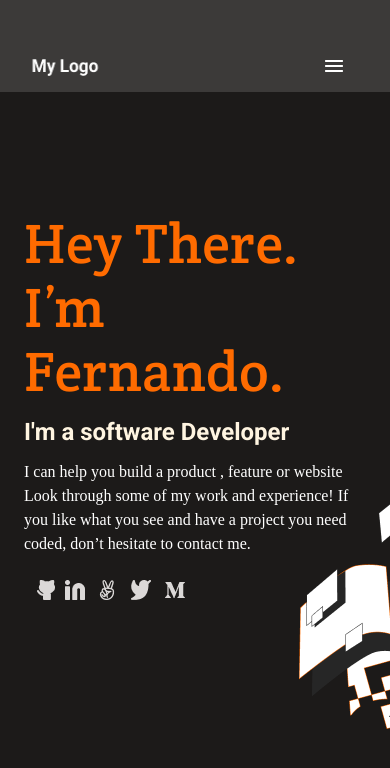
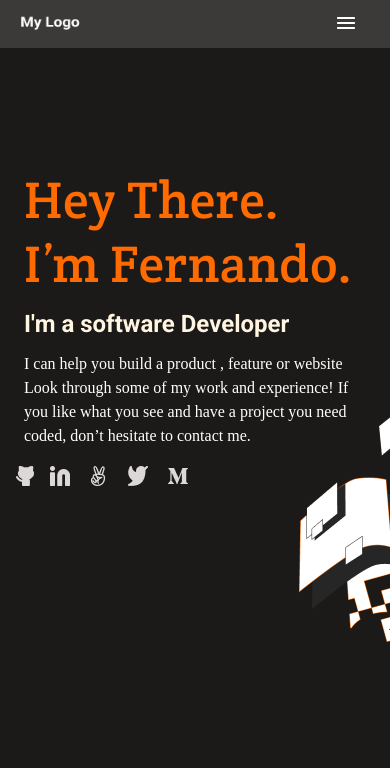
Before and after one commit to Fernando426/Portfolio-mobile-website, a website: page index.html in a window 390 px wide. Drawn offline with Linux system fonts and the light colour scheme.

Commit message:
fix size of nav-bar,fix image position problem

```diff
--- a/style.css
+++ b/style.css
@@ -1,10 +1,5 @@
 * {
   margin: 0;
-}
-
-html {
-  width: 100%;
-  height: 100%;
 }
 
 body {
@@ -16,21 +11,19 @@ body {
 header {
   background-color: #3c3a39;
   width: 100%;
-  height: 92px;
+  height: 48px;
   display: flex;
   justify-content: space-between;
-  align-items: end;
+  align-items: center;
 }
 
 .container-logo {
-  margin: 56px 20px 24px;
-  width: 70px;
-  height: 24px;
+  margin-left: 10px;
 }
 
 .logo {
-  width: 90px;
-  height: 44px;
+  width: 80px;
+  height: 34px;
 }
 
 .navbar {
@@ -62,25 +55,23 @@ a {
 }
 
 .mobile-navbar {
-  margin-bottom: 2px;
-  margin-right: 30px;
+  margin-right: 18px;
 }
 
 /* Content section */
 
 .headline-section {
+  padding-bottom: 200px;
   overflow: hidden;
-  width: 100%;
-  height: 100vh;
   padding-top: 120px;
   background-image: url(./images/Illustration.png);
   background-repeat: no-repeat;
   background-size: auto;
-  background-position: right bottom 50%;
+  background-position: right bottom 0;
 }
 
 .headline-content {
-  padding-left: 24px;
+  padding-left: 1.5rem;
   width: 90%;
   display: flex;
   flex-direction: column;
@@ -94,7 +85,7 @@ a {
   font-family: 'Crete Round', serif;
   font-style: normal;
   font-weight: 400;
-  font-size: 56px;
+  font-size: 52px;
   line-height: 64px;
   letter-spacing: 0.37px;
 }
@@ -119,21 +110,19 @@ a {
 }
 
 .links-logos {
-  margin-top: 22px;
+  margin-top: 1rem;
   padding: 0;
   width: 55%;
-  background-color: #1c1a19;
   display: flex;
   flex-direction: row;
-  justify-content: center;
+  justify-content: flex-start;
   align-items: center;
   list-style: none;
 }
 
 .icons-social {
-  margin-left: 10px;
+  margin-left: 1rem;
   padding: 0;
-  background-color: #1c1a19;
 }
 
 @media screen and (min-width: 768px) {
@@ -141,11 +130,12 @@ a {
     background-color: #3c3a39;
     width: 100%;
     height: 72px;
+    display: flex;
+    justify-content: space-between;
     align-items: center;
   }
 
   .container-logo {
-    margin-bottom: 75px;
     margin-left: 154px;
   }
 
```
